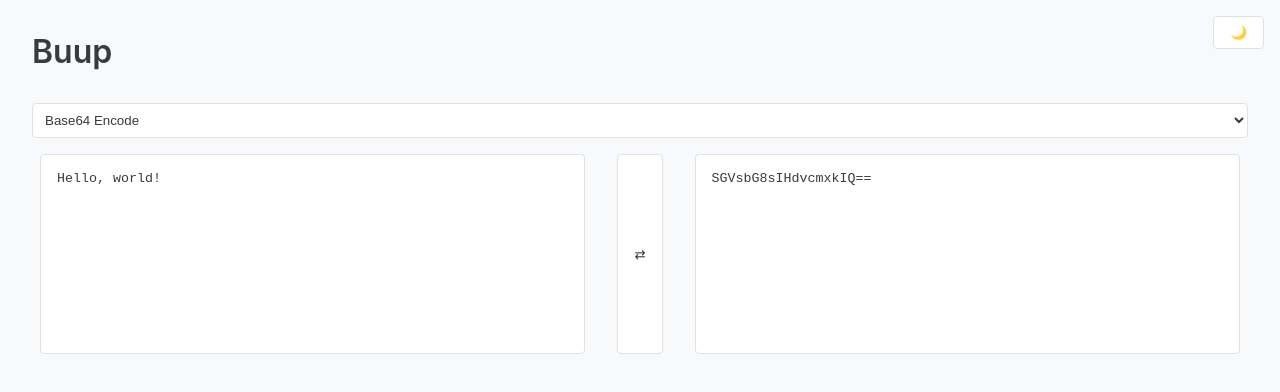
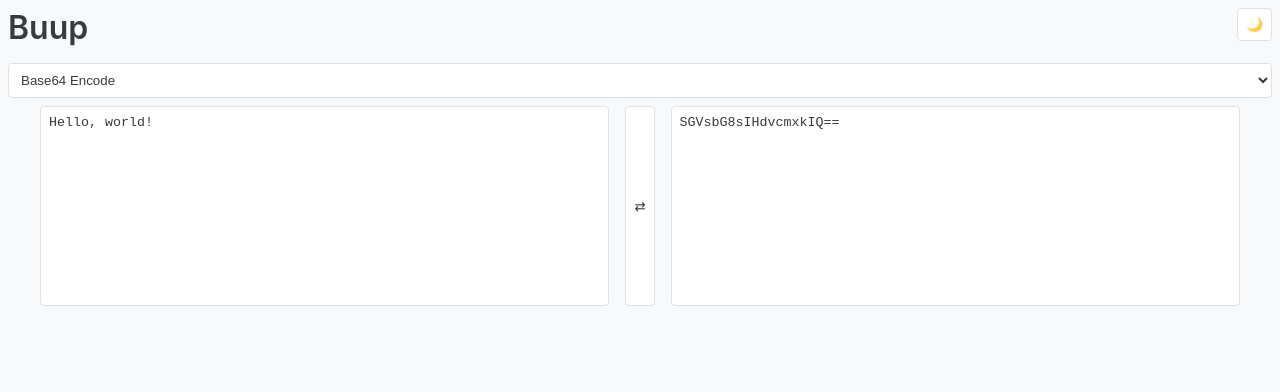
Before and after one commit to benletchford/buup.io, a React (Vite) app: page / in a window 1280 px wide. Shown: the top 392 px of the page. Built offline with nearby package versions, Linux system fonts and the light colour scheme.

Commit message:
Reduce margins

```diff
--- a/src/App.tsx
+++ b/src/App.tsx
@@ -9,13 +9,13 @@ import { loadTransformers, getTransformerOptions } from './utils/transformerLoad
 
 const Container = styled.div`
     min-height: 100vh;
-    padding: 2rem;
+    padding: 0.5rem;
     background: ${({ theme }) => theme.background};
     color: ${({ theme }) => theme.text};
 `;
 
 const Title = styled.h1`
-    margin: 0 0 2rem 0;
+    margin: 0 0 1rem 0;
     font-size: 2rem;
     font-weight: 600;
 `;
@@ -23,14 +23,14 @@ const Title = styled.h1`
 const PanelContainer = styled.div`
     display: grid;
     grid-template-columns: 1fr auto 1fr;
-    gap: 2rem;
+    gap: 1rem;
     max-width: 1200px;
     margin: 0 auto;
 `;
 
 const SwapButton = styled.button`
     height: 200px;
-    padding: 0 1rem;
+    padding: 0 0.5rem;
     border: 1px solid ${({ theme }) => theme.border};
     border-radius: 4px;
     background: ${({ theme }) => theme.surface};
--- a/src/components/ThemeToggle.tsx
+++ b/src/components/ThemeToggle.tsx
@@ -3,9 +3,9 @@ import { FC } from 'react';
 
 const Button = styled.button`
     position: absolute;
-    top: 1rem;
-    right: 1rem;
-    padding: 0.5rem 1rem;
+    top: 0.5rem;
+    right: 0.5rem;
+    padding: 0.5rem;
     border: 1px solid ${props => props.theme.border};
     border-radius: 4px;
     background: ${props => props.theme.surface};
--- a/src/components/TransformPanel.tsx
+++ b/src/components/TransformPanel.tsx
@@ -4,14 +4,14 @@ import { FC } from 'react';
 const Panel = styled.div`
   display: flex;
   flex-direction: column;
-  gap: 1rem;
+  gap: 0.5rem;
   width: 100%;
 `;
 
 const TextArea = styled.textarea`
   width: 100%;
   height: 200px;
-  padding: 1rem;
+  padding: 0.5rem;
   border: 1px solid ${props => props.theme.border};
   border-radius: 4px;
   background: ${props => props.theme.surface};
--- a/src/components/TransformSelector.tsx
+++ b/src/components/TransformSelector.tsx
@@ -2,7 +2,7 @@ import styled from '@emotion/styled';
 import { FC } from 'react';
 
 const Container = styled.div`
-    margin-bottom: 1rem;
+    margin-bottom: 0.5rem;
 `;
 
 const Select = styled.select`
```
Lines whose indentation alone changed are shown as unchanged.
